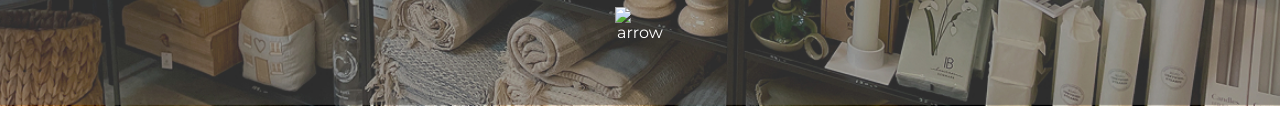
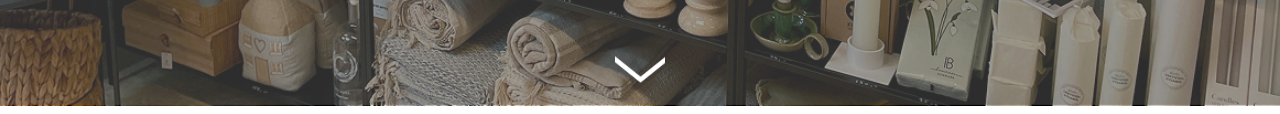
Before and after one commit to cebagraphics/projekt5, a plain HTML site: page index.html in a window 1280 px wide. Shown: the part 686-800 px from the top of the page. Drawn offline with Linux system fonts and the light colour scheme; a web font is replaced by a local one.

Commit message:
Update index.html

```diff
--- a/index.html
+++ b/index.html
@@ -50,7 +50,7 @@
         <div class="parallax-section_content">
           <h1>Gavekurve med omtanke og<br>lokale delikatesser</h1>
           <p class="parallax-section_bodytext">Vi tror på det nære og det ægte  – <br>fra lokale leverandører til din hoveddør.</p>
-          <img class="arrow" src="img/arrow_down.webp" alt="arrow">
+          <img class="arrow" src="img/arrow-down.webp" alt="arrow">
         </div>
         </section>
 
```
